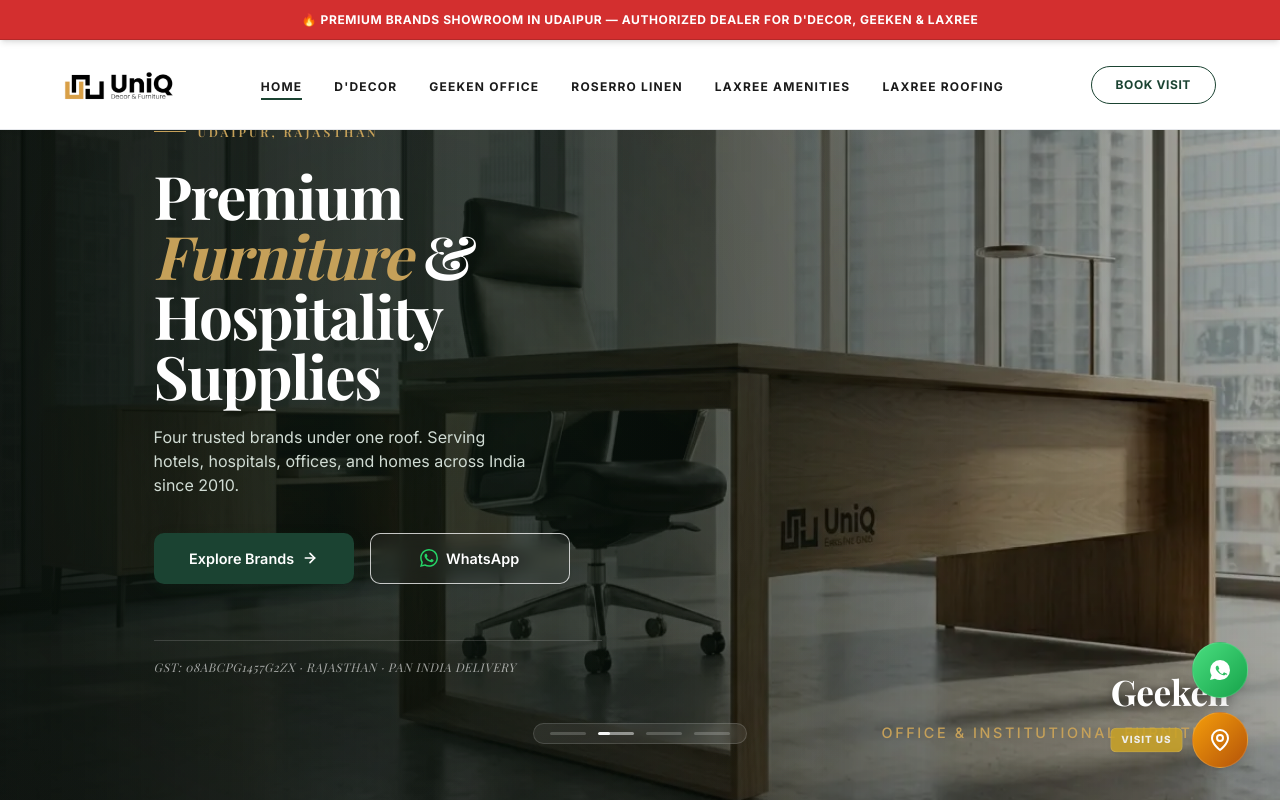
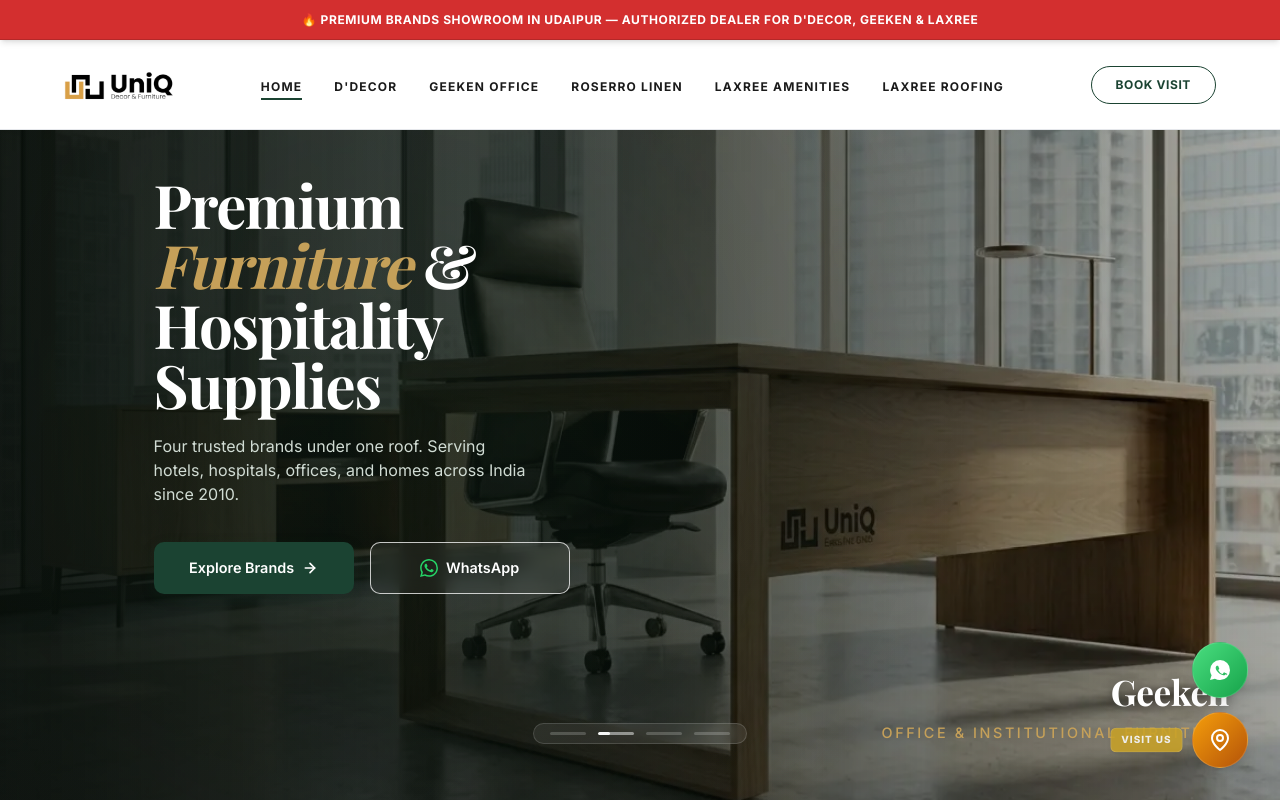
Before and after one commit to UniqDecor/UniqDecor, a Next.js app: page / in a window 1280 px wide. Shown: the top 800 px of the page. Built offline with nearby package versions, Linux system fonts and the light colour scheme.

Commit message:
feat: remove location label and GST details from hero, add GST details to footer utility strip

```diff
--- a/components/sections/homepage/Hero.jsx
+++ b/components/sections/homepage/Hero.jsx
@@ -53,8 +53,7 @@
   useGSAP(() => {
     const tl = gsap.timeline({ defaults: { ease: "power3.out" } });
 
-    tl.from(".hero-label-el", { x: -30, opacity: 0, duration: 0.6 })
-      .from(".hero-headline-el", { x: -25, opacity: 0, duration: 0.7 }, "-=0.45")
+    tl.from(".hero-headline-el", { x: -25, opacity: 0, duration: 0.7 })
       .from(".hero-sub-el", { x: -20, opacity: 0, duration: 0.6 }, "-=0.45")
       .from(".btn-hero-el", {
         y: 15,
@@ -63,12 +62,7 @@
         stagger: 0.1,
         ease: "back.out(1.4)",
         clearProps: "opacity,transform"
-      }, "-=0.35")
-      .from(".hero-gst-el", {
-        opacity: 0,
-        duration: 0.4,
-        clearProps: "opacity"
-      }, "-=0.2");
+      }, "-=0.35");
 
     tl.from(".hero-visual-col", {
       opacity: 0,
@@ -525,9 +519,6 @@
 
       {/* LEFT: TEXT COLUMN */}
       <div className="hero-text-col">
-        <div className="hero-label-el text-[var(--color-accent-gold)] font-serif text-[0.75rem] font-semibold uppercase tracking-[0.25em] mb-6 flex items-center gap-3 before:content-[''] before:w-8 before:h-[1px] before:bg-[var(--color-accent-gold)] before:shrink-0 max-[1024px]:before:hidden max-[1024px]:justify-center">
-          Udaipur, Rajasthan
-        </div>
 
         <h1 className="hero-headline-el font-serif text-3xl md:text-5xl lg:text-6xl font-bold leading-[1.15] text-white mb-5 tracking-tight max-[1024px]:text-center">
           Premium <em className="italic text-[var(--color-accent-gold)] font-bold font-serif">Furniture</em> & Hospitality Supplies
@@ -556,11 +547,6 @@
             </svg>
             WhatsApp
           </a>
-        </div>
-
-        {/* GST & Trust Badge */}
-        <div className="hero-gst-el hero-gst-v3 text-xs md:text-sm uppercase max-[1024px]:text-center">
-          GST: 08ABCPG1457G2ZX &middot; Rajasthan &middot; PAN India Delivery
         </div>
       </div>
 
--- a/components/ui/Footer.jsx
+++ b/components/ui/Footer.jsx
@@ -237,8 +237,9 @@
           </button>
         </div>
 
-        <div className="text-center md:text-left">
+        <div className="text-center md:text-left flex flex-col gap-1.5">
           <span>&copy; {new Date().getFullYear()} Uniq Decor Udaipur. All Rights Reserved.</span>
+          <span className="text-[10px] text-gray-500 uppercase tracking-wider font-semibold">GST: 08ABCPG1457G2ZX &middot; Rajasthan &middot; PAN India Delivery</span>
         </div>
 
         <div className="flex flex-wrap items-center gap-x-6 gap-y-2 justify-center">
```
